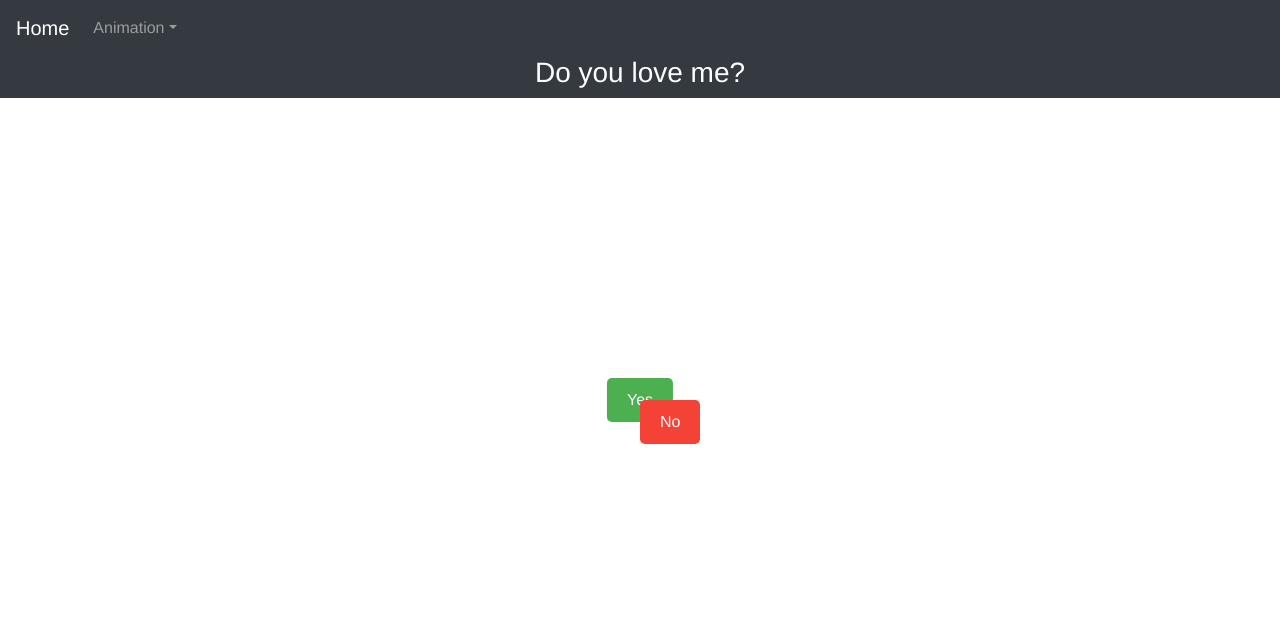
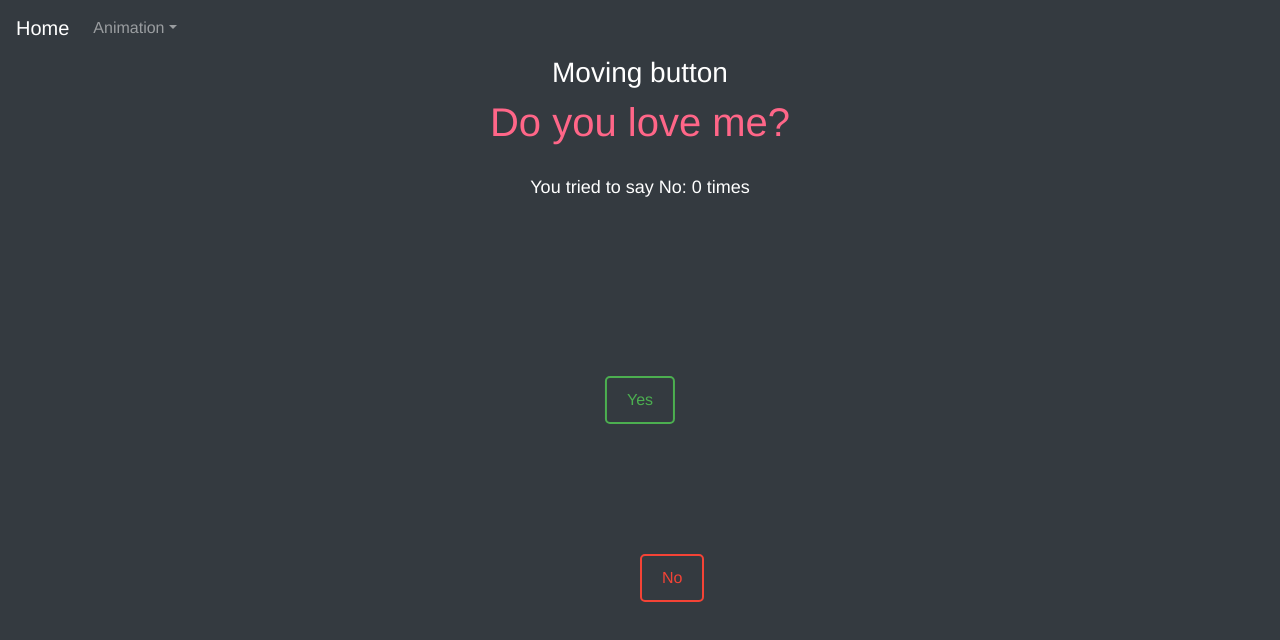
Before and after one commit to eliekoo/vuejs-play-around, a Vue app: page /moving-button in a window 1280 px wide. Shown: the top 640 px of the page. Built offline with nearby package versions, Linux system fonts and the light colour scheme.

Commit message:
fine tine moving button style and action

```diff
--- a/src/components/MovingButton.vue
+++ b/src/components/MovingButton.vue
@@ -1,62 +1,116 @@
 <template>
-  <div class="bg-dark">
-    <div class="background canvasBox">
-      <h3 style="color: #fff">Do you love me?</h3>
+  <div class="background bg-dark">
+    <h3 style="color: #fff">Moving button</h3>
+    <h1 style="color: #ff6688">Do you love me?</h1>
+
+    <div class="background">
       <button class="button yes-button" @click="sayYes">Yes</button>
       <button
         class="button no-button"
         :style="noButtonStyle"
         @mouseover="moveNoButton"
+        @click="sayNo"
       >
         No
       </button>
+    </div>
+    <div class="background hover-count" style="color: #fff">
+      You tried to say No: {{ hoverCount }} times
+      <br />
+      <div v-if="hoverCount > 100" class="sad-emoji">😭</div>
     </div>
   </div>
 </template>
 
 <style scoped>
+.background {
+  background-color: #343a40;
+  height: 100%;
+  margin: 0;
+  overflow: hidden;
+  position: absolute;
+  width: 100%;
+  height: 100%;
+}
 .button {
   padding: 10px 20px;
   font-size: 16px;
-  border: none;
+  border: 2px solid transparent;
   border-radius: 5px;
+  background-color: transparent;
   cursor: pointer;
-  transition: transform 0.2s;
+  transition: transform 0.2s, font-size 0.2s, border-color 0.2s;
+  z-index: 99;
 }
 .yes-button {
-  background-color: #4caf50;
-  color: white;
+  border-color: #4caf50;
+  color: #4caf50;
   position: fixed;
   top: 50%;
   left: 50%;
   transform: translate(-50%, -50%);
 }
 .no-button {
-  background-color: #f44336;
-  color: white;
+  border-color: #f44336;
+  color: #f44336;
   position: absolute;
+}
+.hover-count {
+  margin-top: 20px;
+  font-size: 18px;
+  color: #fff;
+}
+.sad-emoji {
+  font-size: 50px;
+  margin-top: 20px;
+  color: #f44336;
 }
 </style>
 <script>
 export default {
   data: () => ({
     noButtonPosition: { top: 50, left: 50 },
+    hoverCount: 0,
   }),
   computed: {
     noButtonStyle() {
+      let fontSize = "16px";
+      let padding = "10px 20px";
+
+      if (this.hoverCount > 50) {
+        fontSize = "100px";
+        padding = "25px 35px";
+      } else if (this.hoverCount > 30) {
+        fontSize = "50px";
+        padding = "22px 32px";
+      } else if (this.hoverCount > 20) {
+        fontSize = "30px";
+        padding = "20px 30px";
+      } else if (this.hoverCount > 10) {
+        fontSize = "20px";
+        padding = "15px 25px";
+      }
+
       return {
         top: this.noButtonPosition.top + "%",
         left: this.noButtonPosition.left + "%",
+        fontSize: fontSize,
+        padding: padding,
       };
     },
   },
   methods: {
     sayYes() {
       alert("I love you too! ❤️");
+      this.hoverCount = 0;
+    },
+    sayNo() {
+      alert("Oh no! 😢");
     },
     moveNoButton() {
-      this.noButtonPosition.top = Math.random() * 80 + 10;
-      this.noButtonPosition.left = Math.random() * 80 + 10;
+      this.hoverCount++;
+      this.noButtonPosition.top = Math.random() * 70 + 10;
+      this.noButtonPosition.left = Math.random() * 70 + 10;
     },
   },
 };
```
